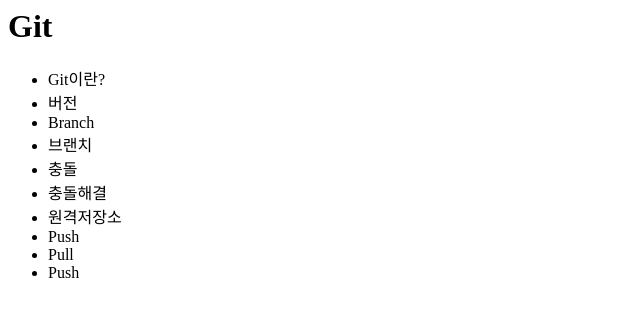
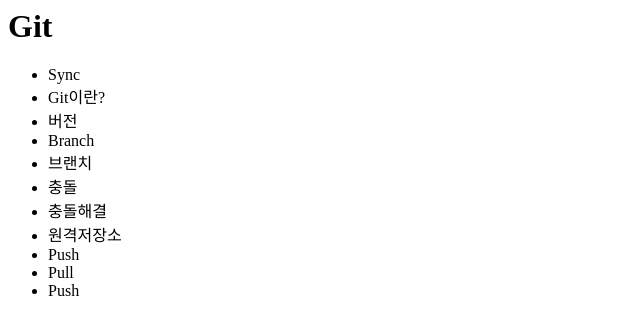
Before and after one commit to ohrak22/GitTraining, a plain HTML site: page index.html in a window 1280 px wide. Shown: the whole page, without its empty margins (0-640 px from the left). Drawn offline with Linux system fonts and the light colour scheme.

Commit message:
Sync 추가

```diff
--- a/index.html
+++ b/index.html
@@ -8,6 +8,7 @@
             <h1>Git</h1>
         </header>
             <ul>
+                <li>Sync</li>
                 <li>Git이란?</li>
                 <li>버전</li>
                 <li>Branch</li>
```
